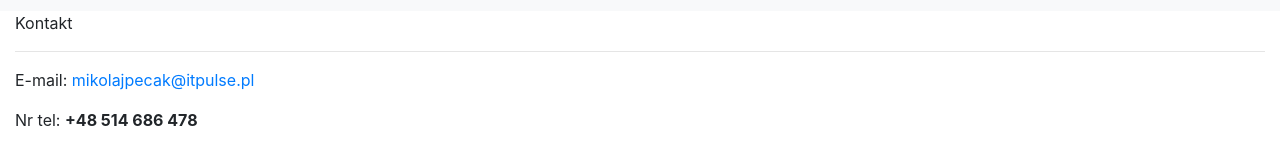
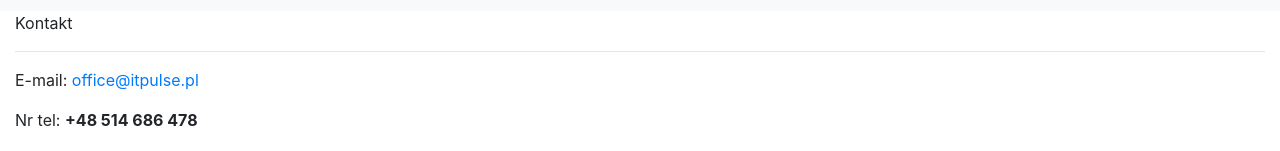
Before and after one commit to pecakm/mpecak-react-2018, a React (Create React App) app: page /kontakt in a window 1280 px wide. Shown: the part 285-436 px from the top of the page. Built offline with nearby package versions, Linux system fonts and the light colour scheme; the HTML template or start-up script is replaced by a standard one.

Commit message:
Change e-mail address and add project in ProjectContent

```diff
--- a/src/components/ContactContent.js
+++ b/src/components/ContactContent.js
@@ -85,7 +85,7 @@
                     <div>
                         <div className="section">
                             <p>
-                                E-mail: <a href="mailto: mikolajpecak@itpulse.pl">mikolajpecak@itpulse.pl</a>
+                                E-mail: <a href="mailto: office@itpulse.pl">office@itpulse.pl</a>
                             </p>
                             <p>
                                 Nr tel: <b>+48 514 686 478</b>
--- a/src/components/ProjectsContent.js
+++ b/src/components/ProjectsContent.js
@@ -20,6 +20,9 @@
                             &rArr; Strona internetowa <a href="http://mpecak.pl" target="_blank" rel="noopener noreferrer">mpecak.pl</a>
                         </p>
                         <p>
+                            &rArr; Strona internetowa kierowcy wyścigowego <a href="http://www.bernacik.pl" target="_blank" rel="noopener noreferrer">www.bernacik.pl</a>
+                        </p>
+                        <p>
                             &rArr; Aplikacja internetowa <a href="http://mpecak.pl/dailynote/index.html" target="_blank" rel="noopener noreferrer">mpecak.pl/dailynote</a>
                         </p>
                         <p>
```
Also changed, not shown: 1 other file (tests, documents, lock files or other folders).
